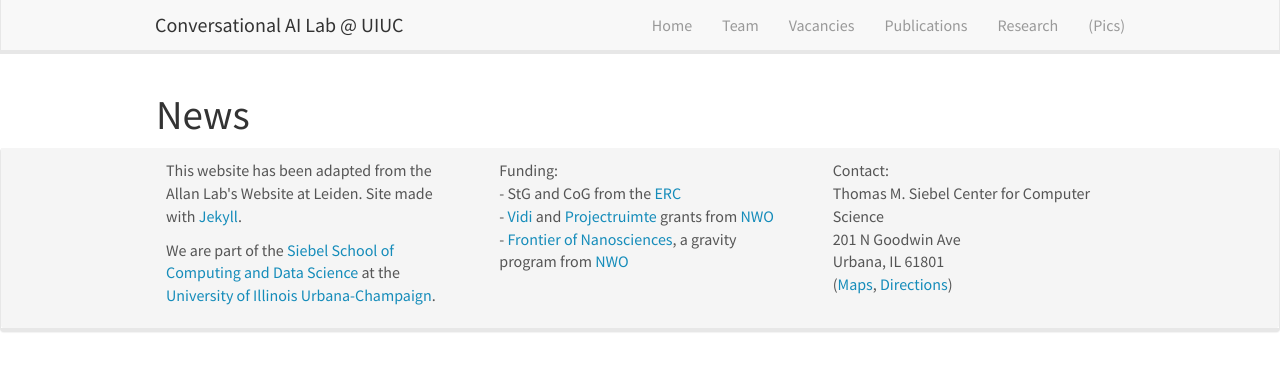
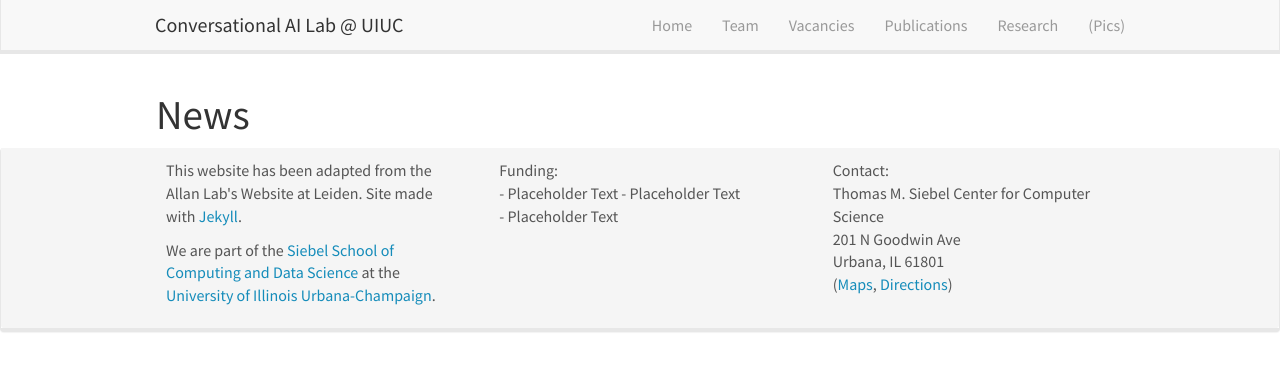
Before and after one commit to uiuc-conversational-ai-lab/uiuc-conversational-ai-lab.github.io, a Jekyll site: the page built from _pages/allnews.md, in a window 1280 px wide. Shown: the top 371 px of the page. Built offline with Jekyll 4.4.1, drawn with Linux system fonts in a browser that asks for light colours; nearby versions of some CDN libraries.

Commit message:
adding placeholder funding in footer; fixing favicon

```diff
--- a/_includes/footer.html
+++ b/_includes/footer.html
@@ -15,9 +15,9 @@
 		</div>
 		<div class="col-sm-4">
 		  Funding:<br />
-      - StG and CoG from the <a href="https://erc.europa.eu">ERC</a><br />
-		  - <a href="http://www.nwo.nl/en/research-and-results/programmes/Talent+Scheme">Vidi </a> and <a href='https://www.fom.nl/en/news/press-releases/2016/11/18/28634/'>Projectruimte</a> grants from <a href="http://www.nwo.nl">NWO</a> <br />
-		  - <a href="https://www.universiteitleiden.nl/en/research/research-projects/science/frontiers-of-nanoscience-nanofront">Frontier of Nanosciences</a>, a gravity program from <a href="http://www.nwo.nl">NWO</a>
+      - Placeholder Text
+		  - Placeholder Text <br />
+		  - Placeholder Text</a>
 		</div>
 		<div class="col-sm-4">
 		  Contact:<br />
```
Also changed, not shown: _pages/home.md (+3 -6 lines), favicon.ico.
